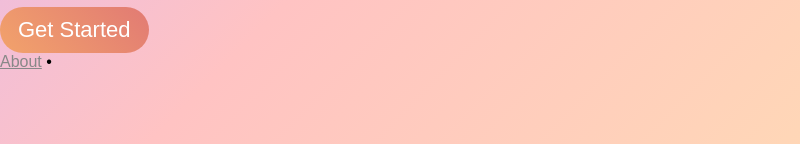
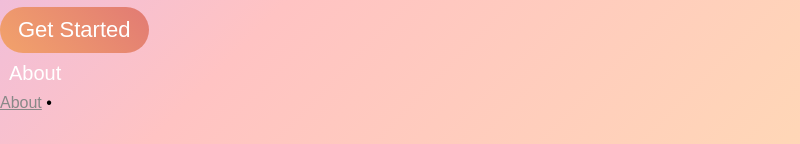
Before and after one commit to StevenButtifint/ai-photo-organiser, an Electron app: page pages/index.html in a window 800 px wide. Shown: the part 524-668 px from the top of the page. Drawn offline with Linux system fonts and the light colour scheme.

Commit message:
updated layout

```diff
--- a/pages/index.html
+++ b/pages/index.html
@@ -13,8 +13,11 @@
         <div id="gif-container">
             <img src="../assets/images/home_gif.gif" alt="home gif" id="gif">
         </div>
-    <div id="button-container" class="centered-content">
+    <div class="centered-content">
         <button id="getStartedButton" class="button">Get Started</button>
+        <div>
+            <button id="aboutButton" class="back-link">About</button>
+        </div>
     </div>
     </main>
     <footer>
```
